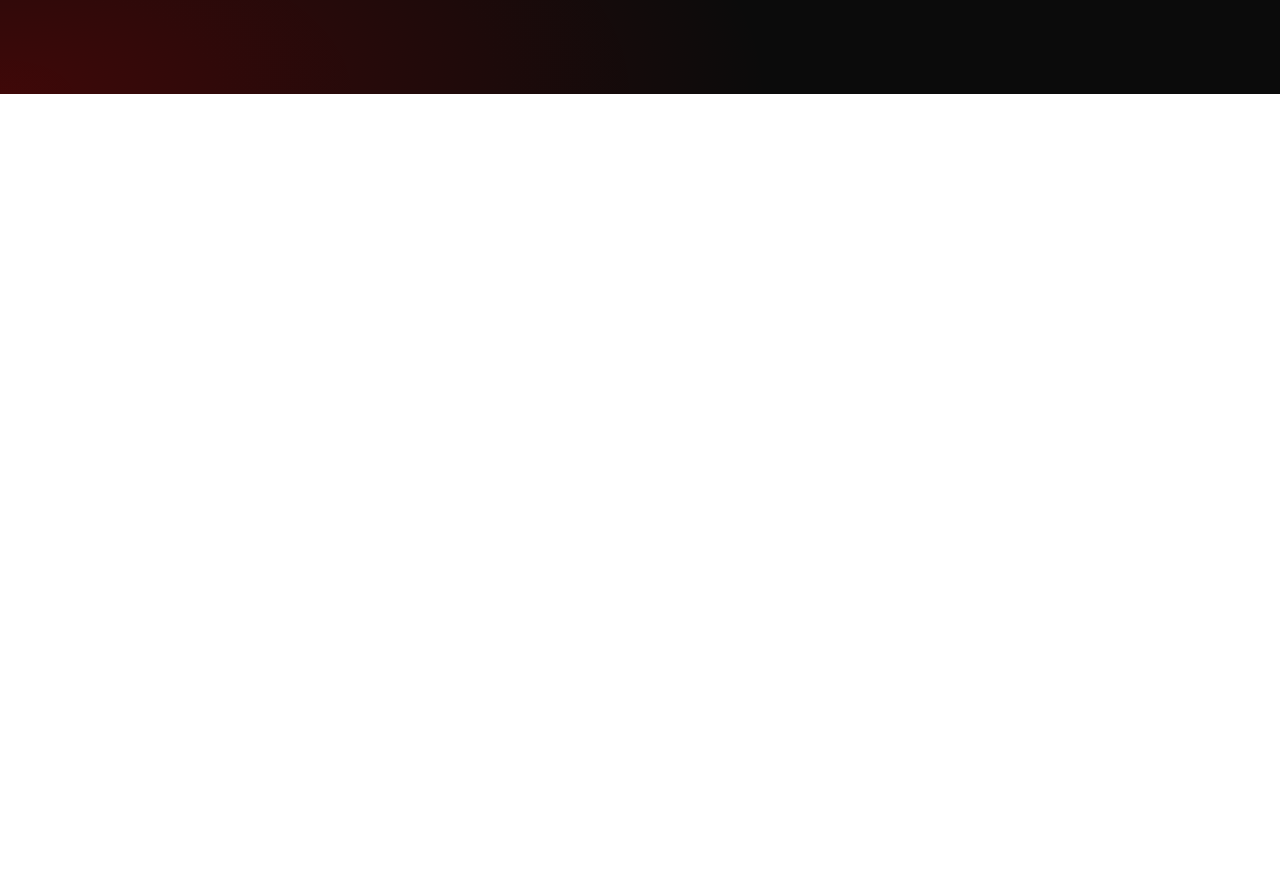
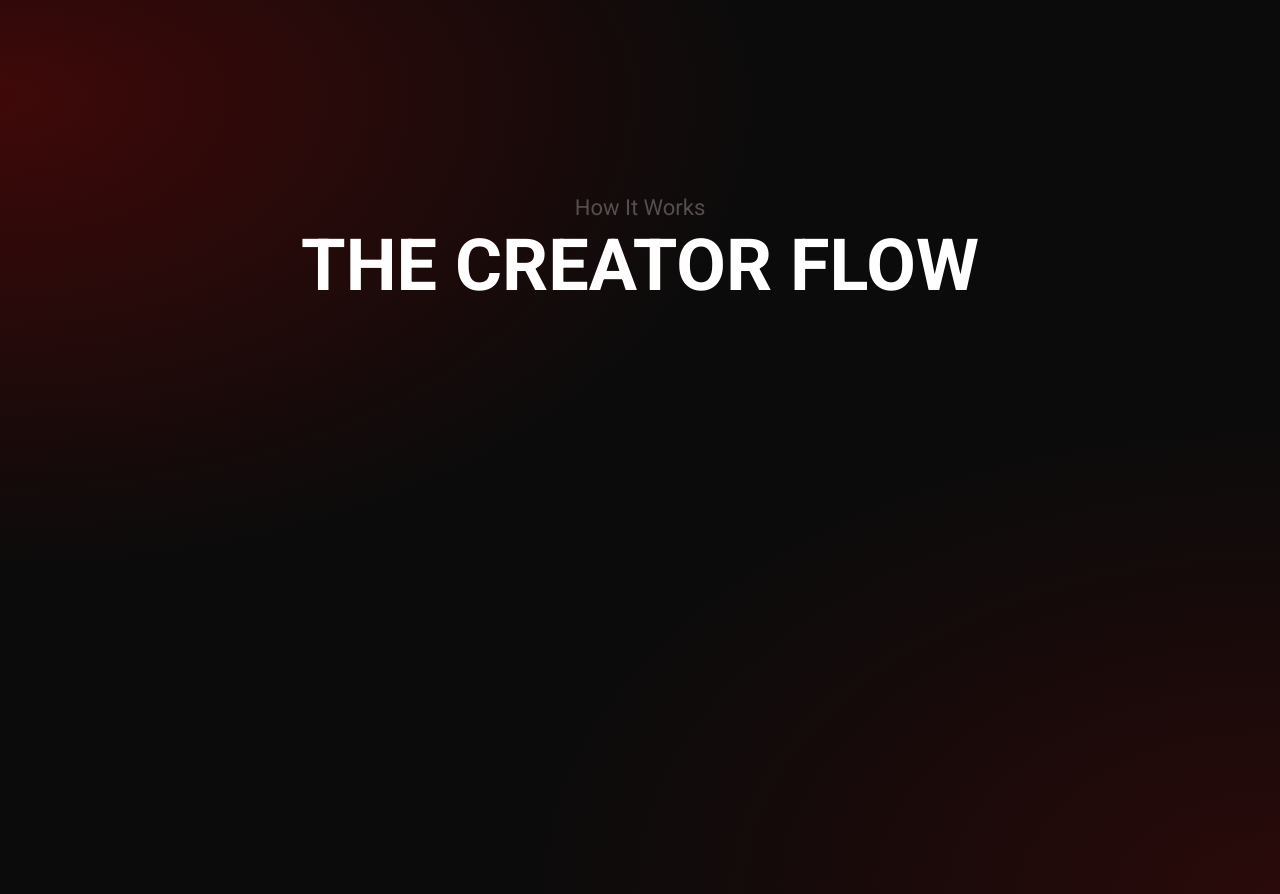
Before and after one commit to Naman830/Youtube-Management-System-, a React app in the folder frontend/: page / in a window 1280 px wide. Shown: the part 1453-2347 px from the top of the page. Before the commit the page ends 1547 px from the top, so only its background shows below. Built offline with nearby package versions, Linux system fonts and the light colour scheme; the HTML template or start-up script is replaced by a standard one.

Commit message:
creator flow text completed

```diff
--- a/frontend/src/App.jsx
+++ b/frontend/src/App.jsx
@@ -1,6 +1,7 @@
 import Navbar from "./pages/landing/sections/Navbar"
 import Hero from "./pages/landing/sections/Hero"
 import Showcase from "./pages/landing/sections/Showcase"
+import CreatorFlow from "./pages/landing/sections/CreatorFlow"
 
 function App() {
   return (
@@ -8,7 +9,7 @@ function App() {
  <Navbar />
  <Hero/>
  <Showcase/>
-
+ <CreatorFlow/>
  </>
   )
 }
--- /dev/null
+++ b/frontend/src/pages/landing/sections/CreatorFlow.jsx
@@ -0,0 +1,16 @@
+import React from 'react'
+
+const CreatorFlow = () => {
+  return (
+    <section className="creator_flow_section relative min-h-screen pt-24 pb-24 overflow-hidden text-white">
+      <div className="creator_flow_container text-center px-5">
+           <div className="creator_text_container max-w-7xl mx-auto text-center mb-10">
+                <p className="md:text-[22px] sm:text-[20px] md:leading-9 sm:leading-7 text-[18px] leading-5 font-regular mx-auto text-[var(--gray-color)] mb-2">How It Works</p>
+                <h1 className="md:text-7xl sm:text-6xl text-4xl md:leading-16 sm:leading-14 leading-10 font-bold">THE CREATOR FLOW</h1>
+            </div>
+      </div>
+    </section>
+  )
+}
+
+export default CreatorFlow
--- a/frontend/src/styles/globals.css
+++ b/frontend/src/styles/globals.css
@@ -87,7 +87,7 @@ body {
   font-weight: 500;
 }
 
-.hero_section {
+.hero_section, .creator_flow_section {
   background:
     radial-gradient(100% 100% at 0% 0%, rgba(219, 0, 0, 0.25), transparent 60%),
     radial-gradient(
```
